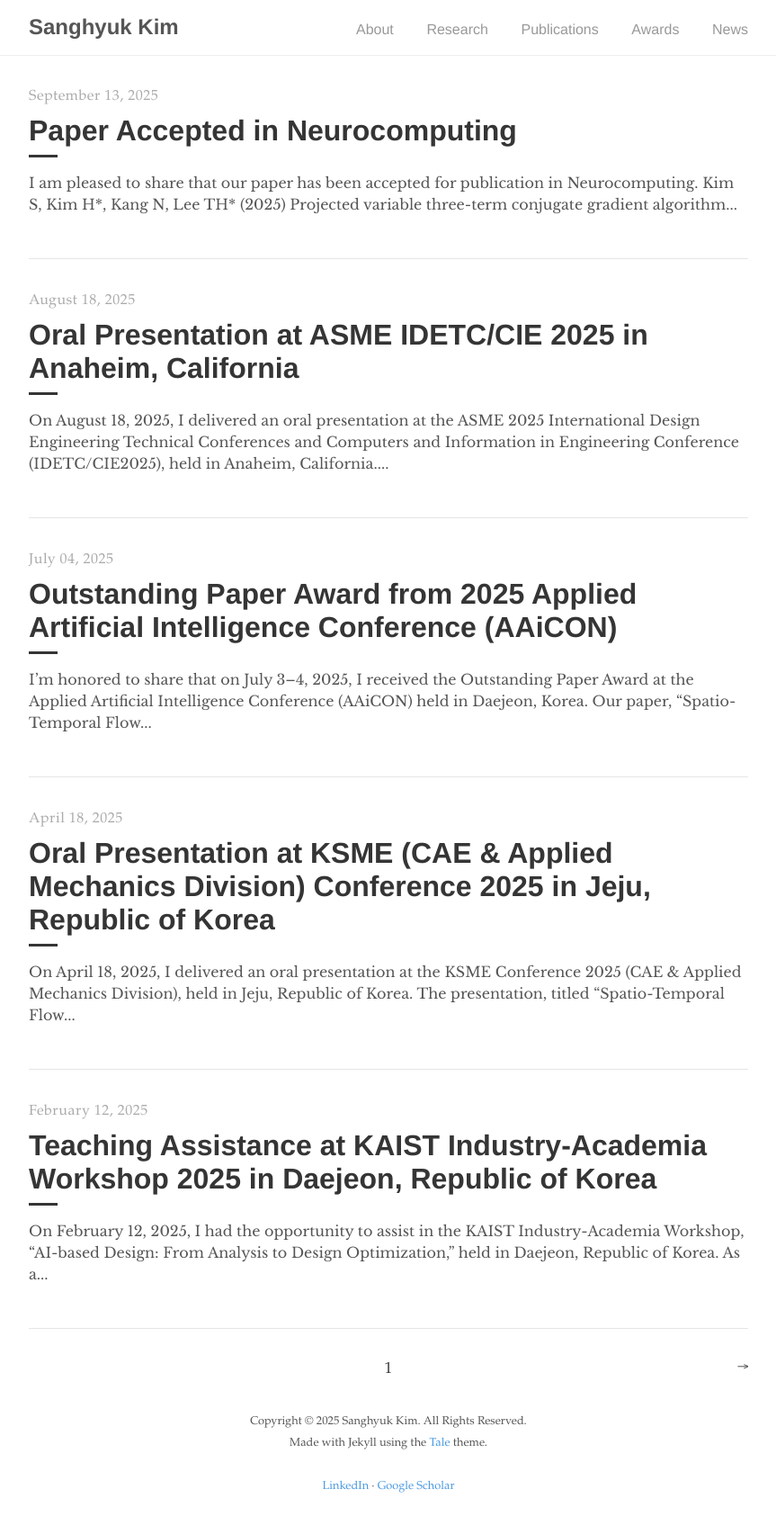
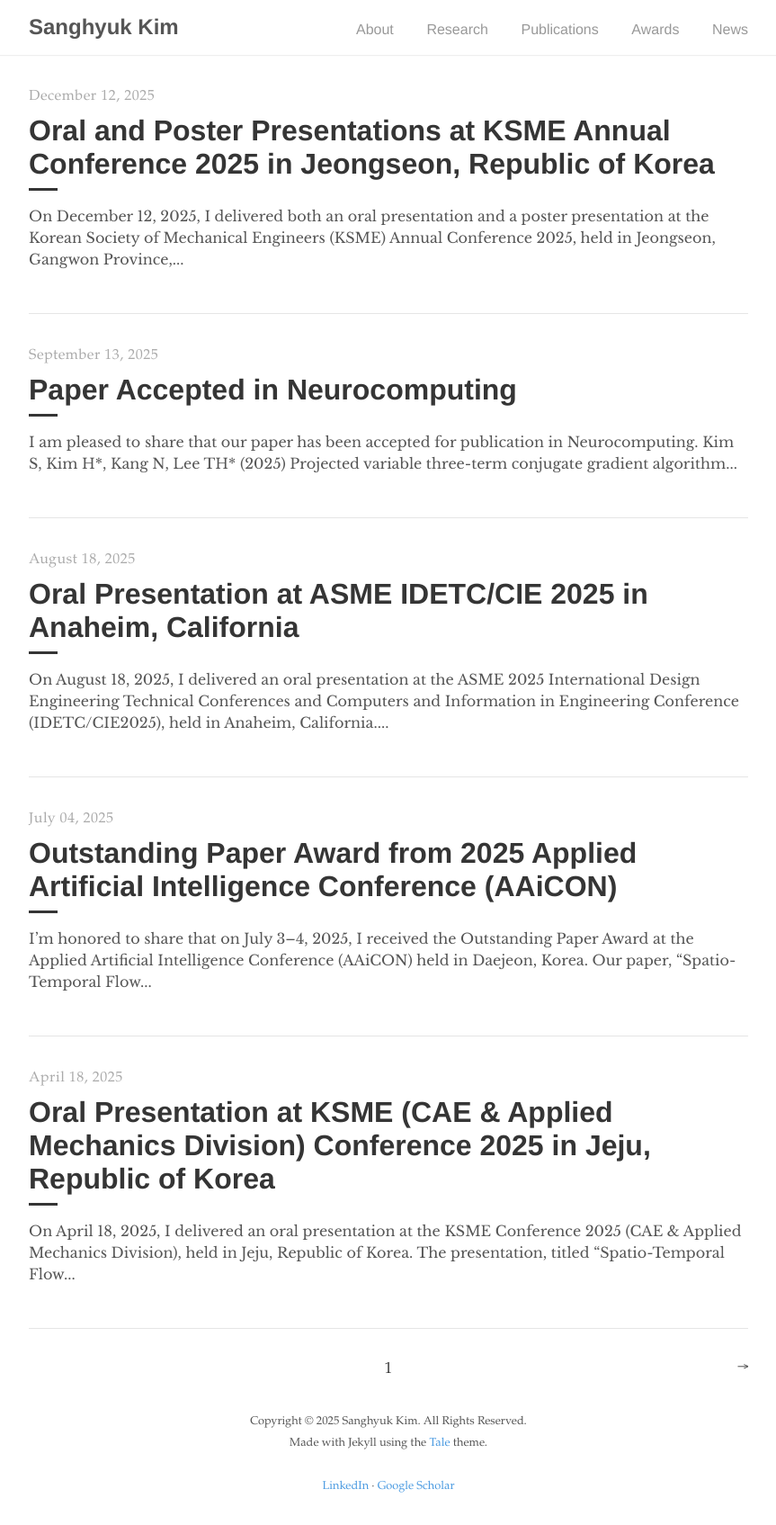
Before and after one commit to kim-sanghyuk/kim-sanghyuk.github.io, a Jekyll site: the page built from index.html, in a window 1280 px wide. Shown: the whole page at 90% size, without its empty margins (208-1071 px from the left). Built offline with Jekyll 4.4.1, drawn with Linux system fonts in a browser that asks for light colours; the list of posts is cut into pages by our own code.

Commit message:
Update 2025-12-12-Presentation_2025_KSME.md

```diff
--- a/_posts/2025-12-12-Presentation_2025_KSME.md
+++ b/_posts/2025-12-12-Presentation_2025_KSME.md
@@ -2,12 +2,12 @@
 layout: post
 title: "Oral and Poster Presentations at KSME Annual Conference 2025 in Jeongseon, Republic of Korea"
 author: "Sanghyuk Kim"
-date: 2024-12-12
+date: 2025-12-12
 ---
 
 ![OralPosterPresentation_2025_KSME](/images/20251212_KSME.jpg){: width="100%" height="100%"}
 
-On December 12, 2024, I delivered both an oral presentation and a poster presentation at the Korean Society of Mechanical Engineers (KSME) Annual Conference 2025, held in Jeongseon, Gangwon Province, Republic of Korea.
+On December 12, 2025, I delivered both an oral presentation and a poster presentation at the Korean Society of Mechanical Engineers (KSME) Annual Conference 2025, held in Jeongseon, Gangwon Province, Republic of Korea.
 
 The oral presentation was titled _“Generative AI-Driven Mixture-of-Experts Framework using Implicit Neural Representations for Additive Manufacturing.”_ This presentation introduced a mixture-of-experts framework that leverages implicit neural representations to address conflicting design requirements in additive manufacturing.
 
```
